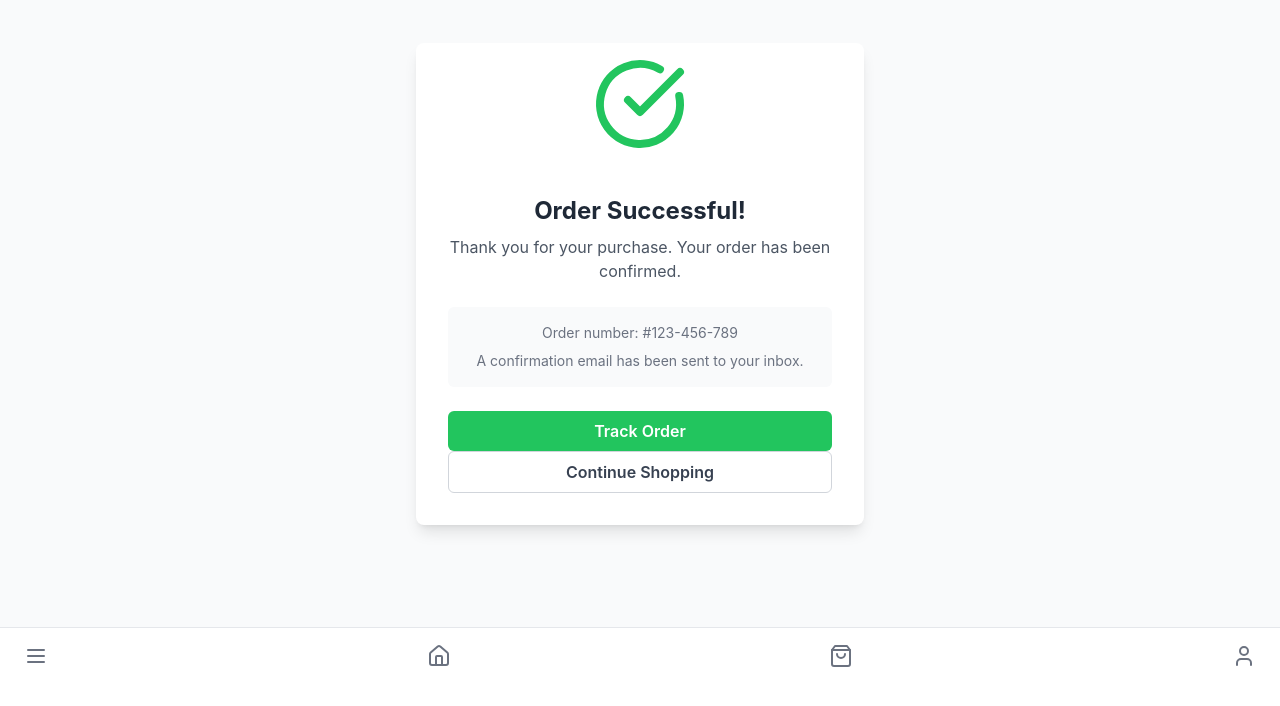
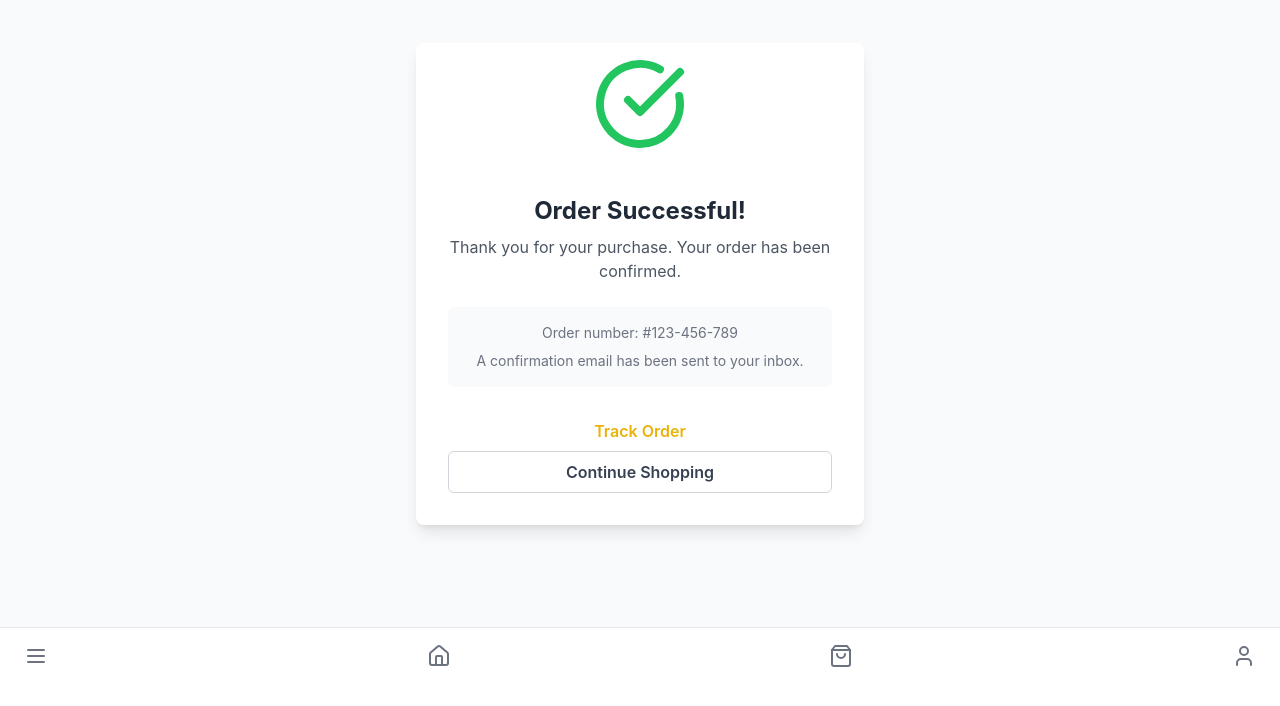
Before and after one commit to EshanAdithaya/multivendor-Remake, a React (Create React App) app: page /order-success in a window 1280 px wide. Shown: the part 116-822 px from the top of the page. Built offline with nearby package versions, Linux system fonts and the light colour scheme.

Commit message:
feat: implement navigation to order success page and update button styles

```diff
--- a/src/pages/OrderDetailsScreen.js
+++ b/src/pages/OrderDetailsScreen.js
@@ -1,5 +1,5 @@
 import React, { useEffect, useState } from 'react';
-import { useSearchParams } from 'react-router-dom';
+import { useSearchParams, useNavigate } from 'react-router-dom';
 import { Eye, Loader2 } from 'lucide-react';
 
 const OrderDetailsScreen = () => {
@@ -7,6 +7,7 @@ const OrderDetailsScreen = () => {
   const [order, setOrder] = useState(null);
   const [loading, setLoading] = useState(true);
   const [error, setError] = useState(null);
+  const navigate = useNavigate();
 
   useEffect(() => {
     const fetchOrderDetails = async () => {
@@ -44,6 +45,14 @@ const OrderDetailsScreen = () => {
     fetchOrderDetails();
   }, [searchParams]);
 
+  // Separate useEffect for handling successful order navigation
+  useEffect(() => {
+    if (order?.id && !loading && !error) {
+      // Navigate to order-success with the order ID as the key parameter
+      navigate(`/order-success?key=${order.id}`);
+    }
+  }, [order, loading, error, navigate]);
+
   if (loading) {
     return (
       <div className="min-h-screen bg-white flex items-center justify-center">
@@ -76,24 +85,6 @@ const OrderDetailsScreen = () => {
 
   return (
     <div className="min-h-screen bg-white">
-      {/* Header with Logo */}
-      {/* <div className="w-full border-b border-gray-100 px-4 py-3">
-        <div className="flex items-center">
-          <div className="relative w-24">
-            <div className="w-10 h-10 bg-orange-400 rounded-full flex items-center justify-center">
-              <div className="text-white text-xs transform -rotate-45">
-                <svg width="20" height="20" viewBox="0 0 24 24" fill="white">
-                  <path d="M12,2C6.48,2,2,6.48,2,12c0,5.52,4.48,10,10,10s10-4.48,10-10C22,6.48,17.52,2,12,2z"/>
-                  <path d="M15,11c1.1,0,2-0.9,2-2s-0.9-2-2-2s-2,0.9-2,2S13.9,11,15,11z"/>
-                  <path d="M9,11c1.1,0,2-0.9,2-2s-0.9-2-2-2s-2,0.9-2,2S7.9,11,9,11z"/>
-                </svg>
-              </div>
-            </div>
-            <span className="absolute bottom-0 left-11 text-sm font-medium text-gray-700">PetDoc</span>
-          </div>
-        </div>
-      </div> */}
-
       {/* Main Content */}
       <div className="px-6 pt-6">
         <h1 className="text-xl font-bold text-gray-800 mb-4">Order #{order?.id?.slice(0, 6)}</h1>
--- a/src/pages/OrderSuccess.js
+++ b/src/pages/OrderSuccess.js
@@ -37,7 +37,7 @@ const OrderSuccess = () => {
 
         {/* Action Buttons */}
         <div className="space-y-3">
-          <button className="w-full bg-green-500 hover:bg-green-600 text-white font-semibold py-2 px-4 rounded-md transition-colors">
+          <button className="w-full text-yellow-500 hover:text-yellow-600 text-white font-semibold py-2 px-4 rounded-md transition-colors">
             Track Order
           </button>
          <a href='/'> <button className="w-full bg-white hover:bg-gray-50 text-gray-700 font-semibold py-2 px-4 rounded-md border border-gray-300 transition-colors">
```
